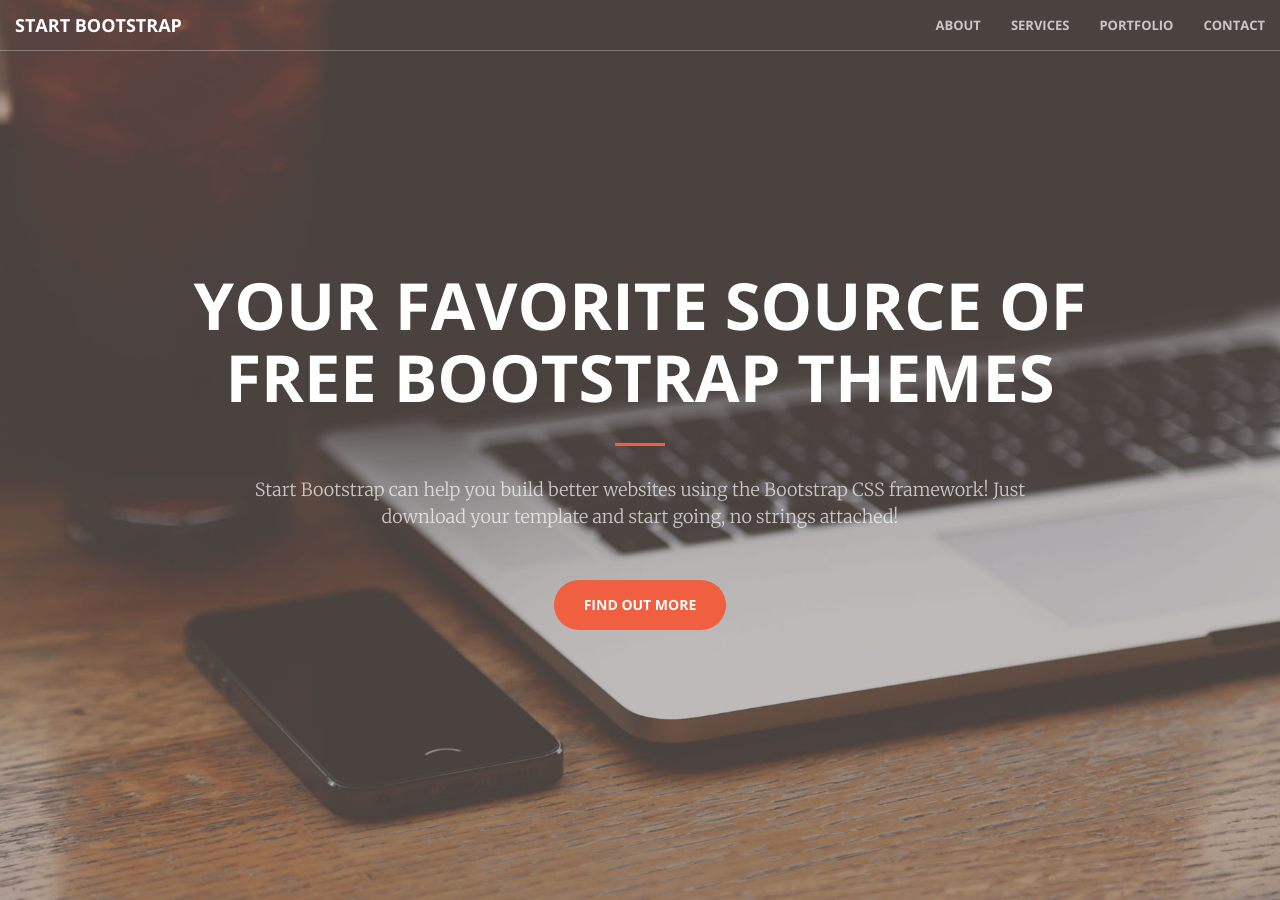
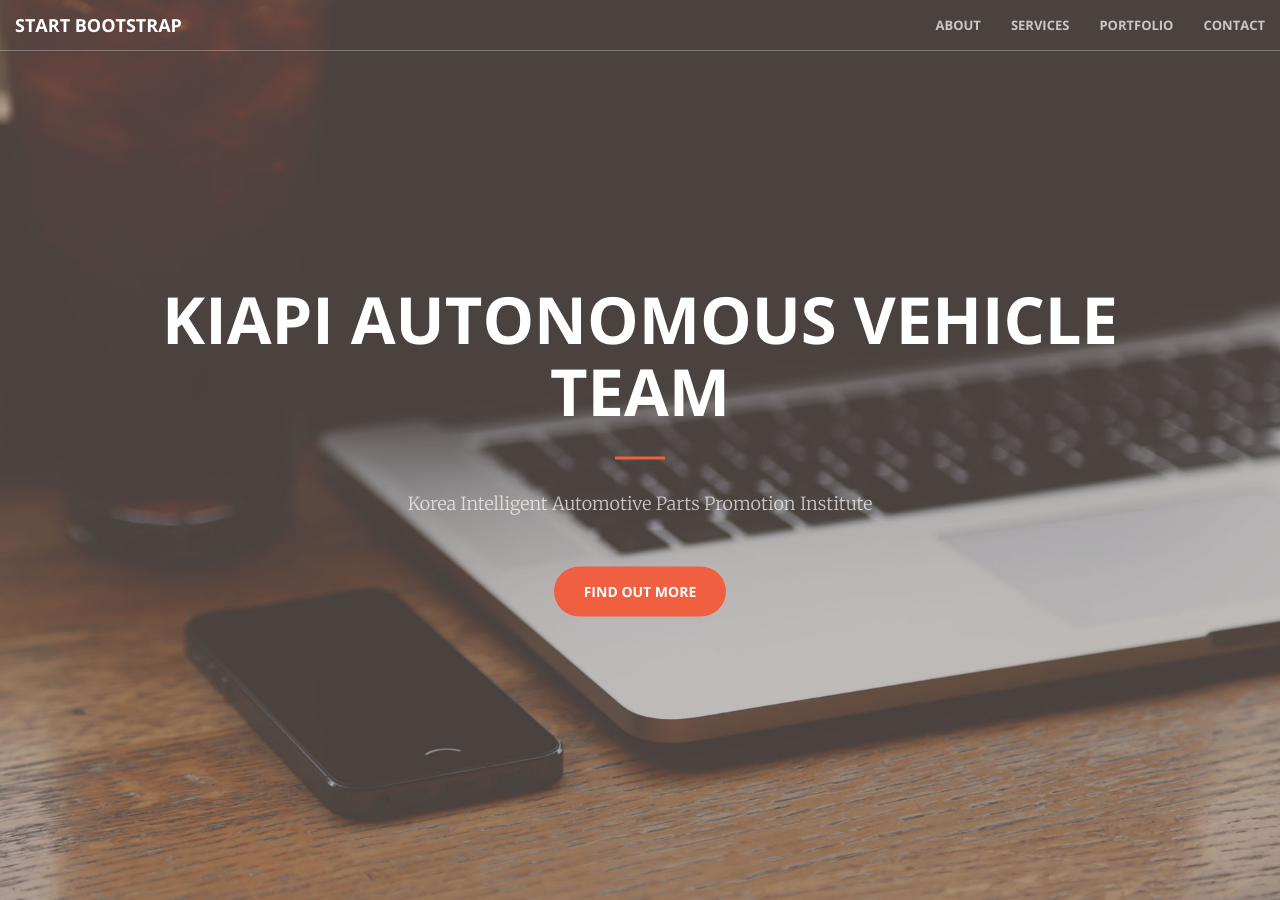
Before and after one commit to thkim1351/Kiapi-Open-Datasets.github.io, a Jekyll site: the page built from docs/index.html, in a window 1280 px wide and 900 px high. Built offline with Jekyll 4.4.1, drawn with Linux system fonts in a browser that asks for light colours.

Commit message:
Update header.html

```diff
--- a/docs/_includes/header.html
+++ b/docs/_includes/header.html
@@ -1,9 +1,9 @@
 <header>
     <div class="header-content">
         <div class="header-content-inner">
-            <h1>Your Favorite Source of Free Bootstrap Themes</h1>
+            <h1>KIAPI Autonomous Vehicle Team</h1>
             <hr>
-            <p>Start Bootstrap can help you build better websites using the Bootstrap CSS framework! Just download your template and start going, no strings attached!</p>
+            <p>Korea Intelligent Automotive Parts Promotion Institute</p>
             <a href="#about" class="btn btn-primary btn-xl page-scroll">Find Out More</a>
         </div>
     </div>
```
